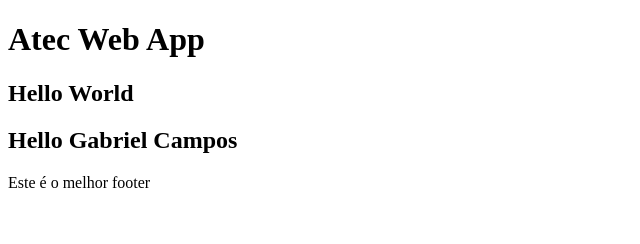
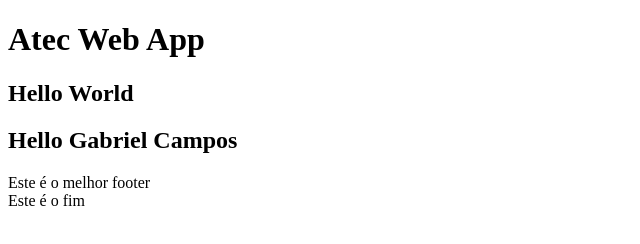
Before and after one commit to gabrielcampos243/ATEC-Web-App, a plain HTML site: page index.html in a window 1280 px wide. Shown: the full height of the page, 0-640 px from the left. Drawn offline with Linux system fonts and the light colour scheme.

Commit message:
second footer added

```diff
--- a/index.html
+++ b/index.html
@@ -15,4 +15,5 @@
 
 </body>
 <footer>Este é o melhor footer</footer>
+<footer>Este é o fim</footer>
 </html>
```
